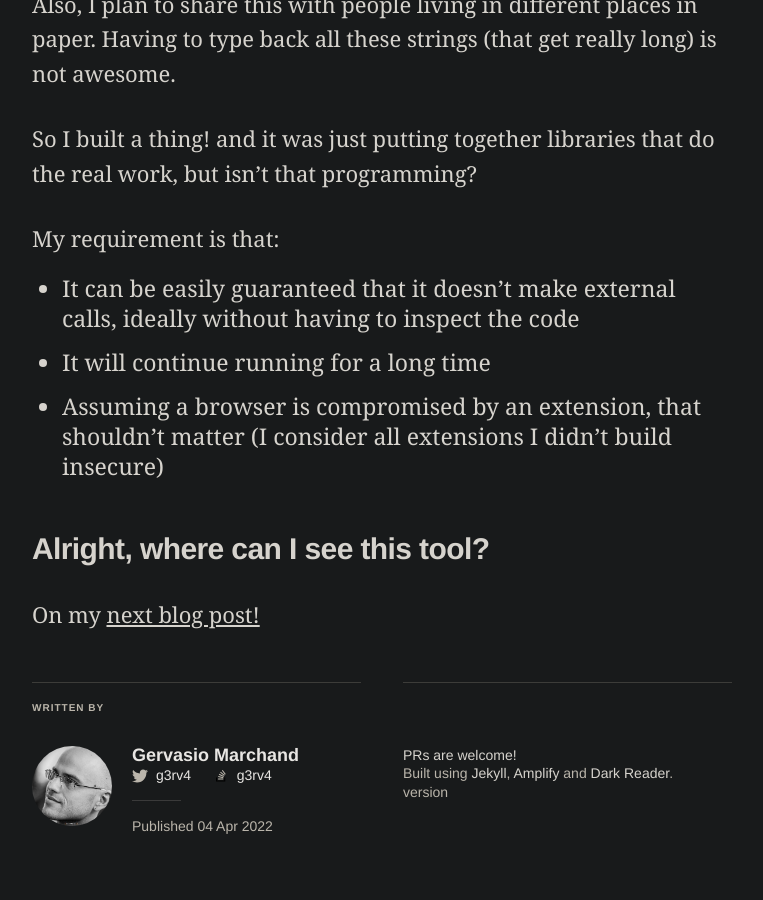
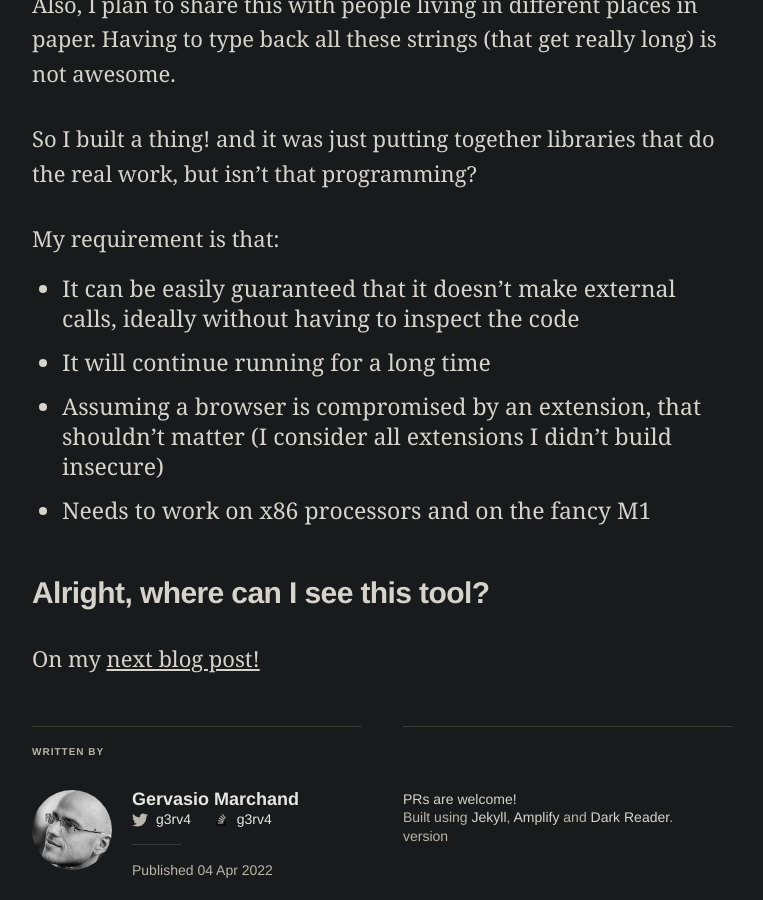
Before and after one commit to g3rv4/g3rv4.com, a Jekyll site: the page built from _posts/2022-04-04-a-plan-for-my-secrets.md, in a window 1280 px wide and 900 px high, scrolled down 2982 px. Shown: the whole window, without its empty margins (258-1021 px from the left). Built offline with Jekyll 4.4.1, drawn with Linux system fonts in a browser that asks for light colours; before the commit the page ends 3838 px from its top, so only the background shows below that.

Commit message:
one more requirement :)

```diff
--- a/_posts/2022-04-04-a-plan-for-my-secrets.md
+++ b/_posts/2022-04-04-a-plan-for-my-secrets.md
@@ -60,6 +60,7 @@ My requirement is that:
 * It can be easily guaranteed that it doesn't make external calls, ideally without having to inspect the code
 * It will continue running for a long time
 * Assuming a browser is compromised by an extension, that shouldn't matter (I consider all extensions I didn't build insecure)
+* Needs to work on x86 processors and on the fancy M1
 
 ## Alright, where can I see this tool?
 
```
